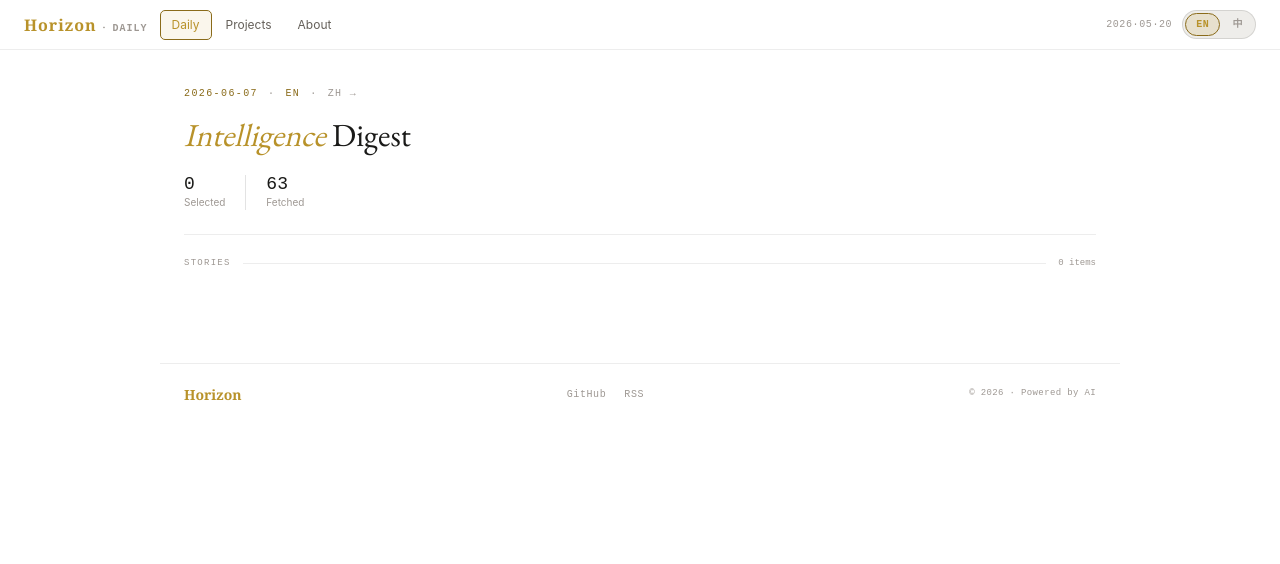
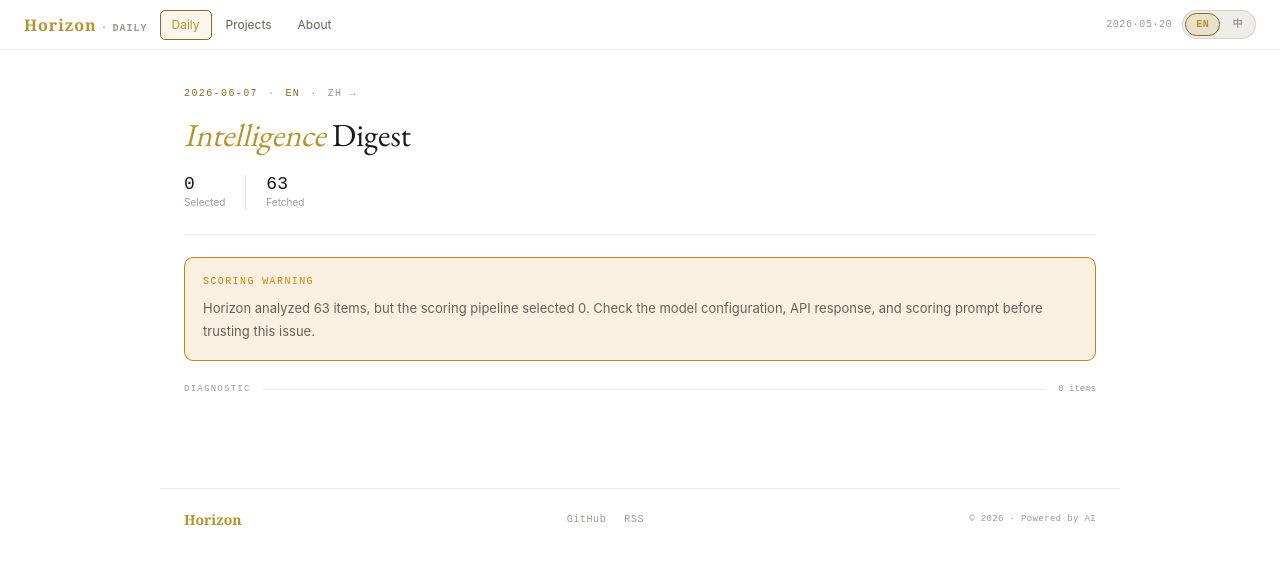
Before and after one commit to contactalextang/horizon-website, a Next.js app: page /en/daily/2026-06-07 in a window 1280 px wide. Shown: the top 564 px of the page. Built offline with nearby package versions, Linux system fonts and the light colour scheme.

Commit message:
fix: mark scoring anomalies in daily briefings

```diff
--- a/app/[locale]/daily/[slug]/page.tsx
+++ b/app/[locale]/daily/[slug]/page.tsx
@@ -94,10 +94,38 @@ export default async function DailyDetailPage({ params }: Props) {
         </div>
       </div>
 
+      {post.status === 'warning' && (
+        <div style={{
+          border: '1px solid var(--amber)',
+          background: 'var(--amberbg)',
+          borderRadius: 'var(--r2)',
+          padding: '16px 18px',
+          marginBottom: '22px',
+        }}>
+          <div style={{
+            fontFamily: "'Courier New',monospace",
+            fontSize: '10px',
+            letterSpacing: '.14em',
+            textTransform: 'uppercase',
+            color: 'var(--amber)',
+            marginBottom: '8px',
+          }}>
+            {locale === 'zh' ? '评分异常' : 'Scoring Warning'}
+          </div>
+          <p style={{ color: 'var(--text2)', fontSize: '13px', lineHeight: 1.8 }}>
+            {locale === 'zh'
+              ? `Horizon 已分析 ${post.totalFetched} 条内容，但评分链路返回 0 条精选。请检查模型配置、API 返回和评分提示词后再信任本期结果。`
+              : `Horizon analyzed ${post.totalFetched} items, but the scoring pipeline selected 0. Check the model configuration, API response, and scoring prompt before trusting this issue.`}
+          </p>
+        </div>
+      )}
+
       {/* Section header */}
       <div style={{ display: 'flex', alignItems: 'center', gap: '12px', marginBottom: '12px' }}>
         <span style={{ fontFamily: "'Courier New',monospace", fontSize: '9px', letterSpacing: '.14em', textTransform: 'uppercase', color: 'var(--text3)' }}>
-          {locale === 'zh' ? '资讯' : 'Stories'}
+          {post.status === 'warning'
+            ? (locale === 'zh' ? '诊断' : 'Diagnostic')
+            : (locale === 'zh' ? '资讯' : 'Stories')}
         </span>
         <div style={{ flex: 1, height: '1px', background: 'var(--line)' }} />
         <span style={{ fontFamily: "'Courier New',monospace", fontSize: '9px', color: 'var(--text3)' }}>
--- a/app/[locale]/page.tsx
+++ b/app/[locale]/page.tsx
@@ -54,11 +54,23 @@ export default async function HomePage({ params }: Props) {
             <>
               <Link className="front-feature" href={`/${locale}/daily/${latestMeta.date}`}>
                 <div className="issue-date">{latestMeta.date}</div>
-                <h3>{locale === 'zh' ? '今日技术情报精选' : 'Today’s Technical Intelligence'}</h3>
+                <h3>
+                  {latestPost.status === 'warning'
+                    ? (locale === 'zh' ? '今日评分异常诊断' : 'Scoring Anomaly Diagnostic')
+                    : (locale === 'zh' ? '今日技术情报精选' : 'Today’s Technical Intelligence')}
+                </h3>
+                {latestPost.status === 'warning' ? (
+                  <p>
+                    {locale === 'zh'
+                      ? `已分析 ${latestPost.totalFetched} 条内容，但评分链路返回 0 条精选。`
+                      : `Analyzed ${latestPost.totalFetched} items, but the scoring pipeline selected 0.`}
+                  </p>
+                ) : (
                   <p>
                     {latestPost.itemCount} {locale === 'zh' ? '条精选，来自' : 'selected items from'} {latestPost.totalFetched}
                     {locale === 'zh' ? ' 条采集内容。' : ' fetched items.'}
                   </p>
+                )}
                 {topStories.length > 0 && (
                   <ul>
                     {topStories.map(item => (
@@ -68,11 +80,13 @@ export default async function HomePage({ params }: Props) {
                 )}
               </Link>
 
+              {latestPost.status !== 'warning' && (
                 <div style={{ marginTop: '14px' }}>
                   {topStories.map((item, i) => (
                     <ItemCard key={item.index} item={item} animDelay={i * 0.06} />
                   ))}
                 </div>
+              )}
             </>
           ) : (
             <p className="muted">{locale === 'zh' ? '暂无技术日报。' : 'No technology digest available yet.'}</p>
--- a/content/daily/2026-06-07-en.md
+++ b/content/daily/2026-06-07-en.md
@@ -6,17 +6,14 @@ item_count: 0
 total_fetched: 63
 sources: []
 top_tags: []
+status: "warning"
+warning_reason: "score_anomaly"
 ---
+<!-- horizon-status: warning; warning_reason: score_anomaly -->
 # Horizon Daily - 2026-06-07
 
-> Analyzed 63 items, but none met the importance threshold.
+> Warning: analyzed 63 items, but scoring selected 0.
 
-No significant developments today. This might indicate:
-- A quiet day in your tracked sources
-- The AI score threshold is too high
-- Your information sources need expansion
+This issue was generated before scoring diagnostics were persisted. It should be treated as an AI scoring pipeline anomaly, not as evidence that the tracked sources had no important technical news.
 
-Consider:
-1. Lowering the `ai_score_threshold` in config.json
-2. Adding more diverse information sources
-3. Checking if the AI model is working correctly
+The pipeline has been updated to retry scoring with a fallback model and publish warning metadata when both scoring attempts select 0 items.
--- a/content/daily/2026-06-07-zh.md
+++ b/content/daily/2026-06-07-zh.md
@@ -6,17 +6,14 @@ item_count: 0
 total_fetched: 63
 sources: []
 top_tags: []
+status: "warning"
+warning_reason: "score_anomaly"
 ---
+<!-- horizon-status: warning; warning_reason: score_anomaly -->
 # Horizon 每日速递 - 2026-06-07
 
-> Analyzed 63 items, but none met the importance threshold.
+> 警告：已分析 63 条内容，但评分筛选结果为 0。
 
-今日暂无重要动态，可能原因：
-- 今天关注的信息源较平静
-- AI 评分阈值设置过高
-- 信息源种类有待扩充
+这期日报生成时还没有持久化评分诊断信息，因此应当视为 AI 评分链路异常，而不是当天确实没有重要技术资讯。
 
-建议：
-1. 在 config.json 中降低 `ai_score_threshold`
-2. 添加更多多样化的信息源
-3. 检查 AI 模型是否正常工作
+流水线已经更新：当主评分模型筛选结果为 0 时，会自动使用备用模型重评；如果两次评分仍为 0，会发布带 warning 元数据的诊断页。
--- a/lib/content.ts
+++ b/lib/content.ts
@@ -34,6 +34,8 @@ export function getAllDailyMeta(locale: 'en' | 'zh'): DailyMeta[] {
         totalFetched: data.total_fetched || 0,
         sources: data.sources || [],
         topTags: data.top_tags || [],
+        status: data.status === 'warning' ? 'warning' : 'normal',
+        warningReason: data.warning_reason,
       } satisfies DailyMeta
     })
     .sort((a, b) => b.date.localeCompare(a.date))
@@ -57,6 +59,8 @@ export function getDailyPost(date: string, locale: 'en' | 'zh'): DailyPost | nul
     totalFetched: data.total_fetched || totalFetched,
     sources: data.sources || [],
     topTags: data.top_tags || [],
+    status: data.status === 'warning' ? 'warning' : 'normal',
+    warningReason: data.warning_reason,
     items: parseHorizonMarkdown(content),
     rawContent: content,
   }
--- a/lib/daily-parser.ts
+++ b/lib/daily-parser.ts
@@ -104,5 +104,9 @@ export function parseHorizonMarkdown(content: string): DailyItem[] {
 export function parseStats(content: string): { totalFetched: number; itemCount: number } {
   const m = content.match(/From\s+(\d+)\s+items?,\s+(\d+)\s+important/i)
   if (m) return { totalFetched: parseInt(m[1]), itemCount: parseInt(m[2]) }
+  const warning = content.match(/Warning:\s+analyzed\s+(\d+)\s+items?,\s+but\s+scoring\s+selected\s+0/i)
+  if (warning) return { totalFetched: parseInt(warning[1]), itemCount: 0 }
+  const zhWarning = content.match(/警告：已分析\s+(\d+)\s+条内容，但评分筛选结果为\s+0/i)
+  if (zhWarning) return { totalFetched: parseInt(zhWarning[1]), itemCount: 0 }
   return { totalFetched: 0, itemCount: 0 }
 }
--- a/types/daily.ts
+++ b/types/daily.ts
@@ -24,6 +24,8 @@ export interface DailyMeta {
   totalFetched: number
   sources: string[]
   topTags: string[]
+  status: 'normal' | 'warning'
+  warningReason?: string
 }
 
 export interface DailyPost extends DailyMeta {
```
Also changed, not shown: 1 other file (tests, documents, lock files or other folders). Lines whose indentation alone changed are shown as unchanged.
